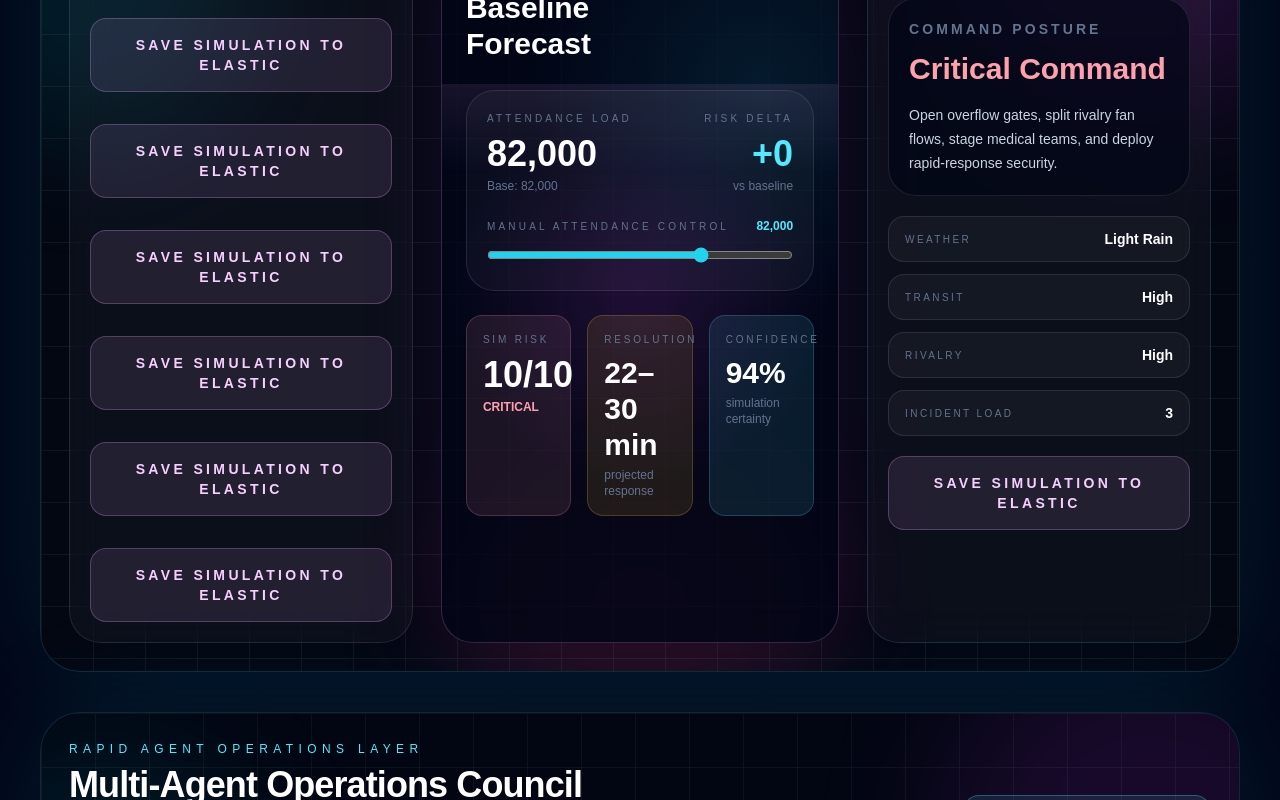
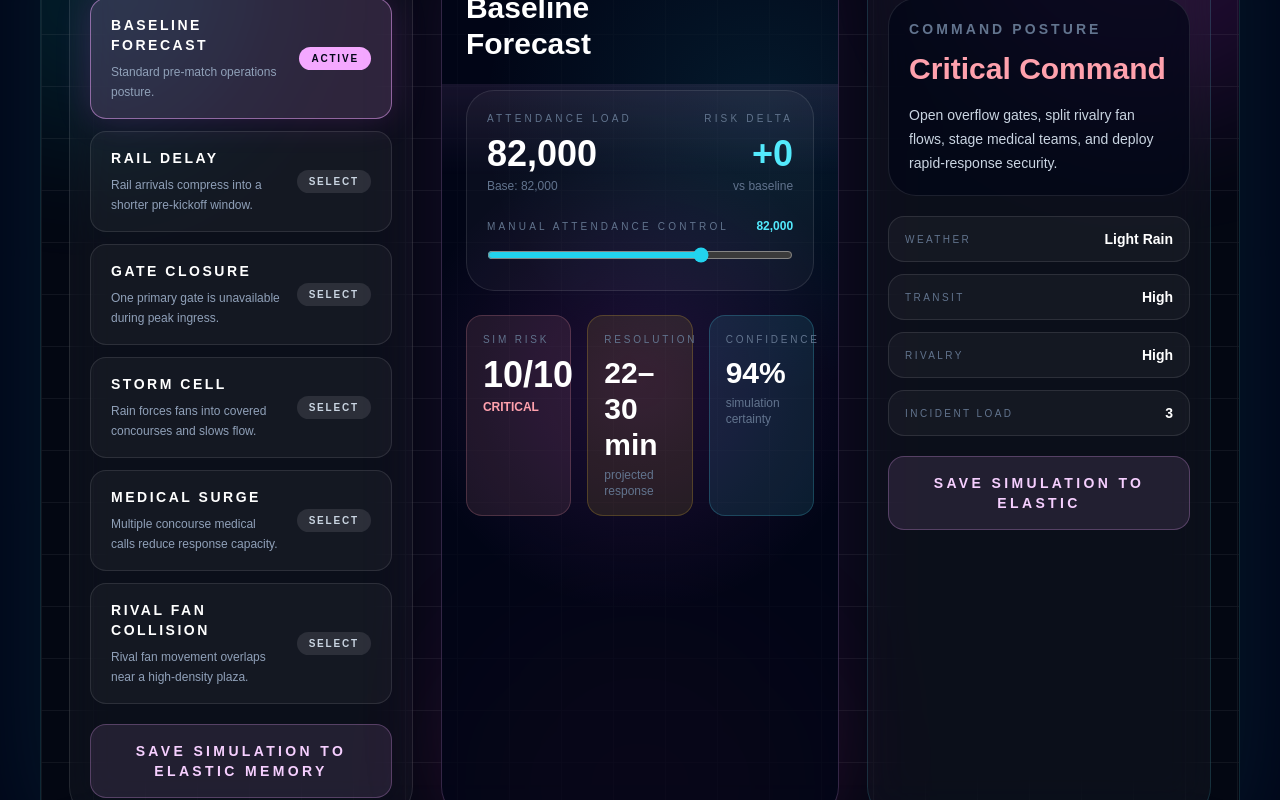
Before and after one commit to Sarbajit-Sengupta/crowdmind, a Next.js app in the folder web/: page / in a window 1280 px wide. Shown: the part 7380-8180 px from the top of the page. Built offline with nearby package versions, Linux system fonts and the light colour scheme.

Commit message:
Finalize Elastic memory and scenario simulator UI

```diff
--- a/web/src/components/ScenarioSimulator.tsx
+++ b/web/src/components/ScenarioSimulator.tsx
@@ -244,14 +244,45 @@ async function saveSimulationToElastic() {
 
     return (
       <button
-  onClick={saveSimulationToElastic}
-  className="mt-5 w-full rounded-2xl border border-fuchsia-300/25 bg-fuchsia-300/10 px-5 py-4 text-sm font-black uppercase tracking-[0.24em] text-fuchsia-200 transition-all duration-300 hover:-translate-y-1 hover:border-fuchsia-300/45 hover:bg-fuchsia-300/15 hover:shadow-[0_0_35px_rgba(217,70,239,0.18)]"
+        key={key}
+        onClick={() => setSelectedScenario(key)}
+        className={`rounded-2xl border px-5 py-4 text-left transition-all duration-300 ${
+          active
+            ? "border-fuchsia-300/50 bg-fuchsia-300/15 shadow-[0_0_35px_rgba(217,70,239,0.18)]"
+            : "border-white/10 bg-white/[0.04] hover:border-fuchsia-300/30 hover:bg-fuchsia-300/10"
+        }`}
       >
-  Save Simulation to Elastic
+        <div className="flex items-center justify-between gap-4">
+          <div>
+            <p className="text-sm font-black uppercase tracking-[0.18em] text-white">
+              {item.title}
+            </p>
+            <p className="mt-2 text-xs leading-relaxed text-slate-400">
+              {item.description}
+            </p>
+          </div>
+
+          <span
+            className={`rounded-full px-3 py-1 text-[10px] font-black uppercase tracking-[0.18em] ${
+              active
+                ? "bg-fuchsia-300 text-slate-950"
+                : "bg-white/10 text-slate-300"
+            }`}
+          >
+            {active ? "Active" : "Select"}
+          </span>
+        </div>
       </button>
     );
   })}
 </div>
+
+<button
+  onClick={saveSimulationToElastic}
+  className="mt-5 w-full rounded-2xl border border-fuchsia-300/25 bg-fuchsia-300/10 px-5 py-4 text-sm font-black uppercase tracking-[0.24em] text-fuchsia-200 transition-all duration-300 hover:-translate-y-1 hover:border-fuchsia-300/45 hover:bg-fuchsia-300/15 hover:shadow-[0_0_35px_rgba(217,70,239,0.18)]"
+>
+  Save Simulation to Elastic Memory
+</button>
 </div>
 
 {/* Main simulation panel */}
--- a/web/src/components/Stadium3DHero.tsx
+++ b/web/src/components/Stadium3DHero.tsx
@@ -294,7 +294,7 @@ export default function Stadium3DHero() {
 
             <div className="rounded-2xl border border-purple-400/20 bg-purple-400/10 p-4">
               <p className="text-xs uppercase tracking-[0.25em] text-slate-400">
-                Mongo Memory
+                Elastic Memory
               </p>
               <p className="mt-2 text-2xl font-black text-purple-300">
                 SYNCED
```
Lines whose indentation alone changed are shown as unchanged.
